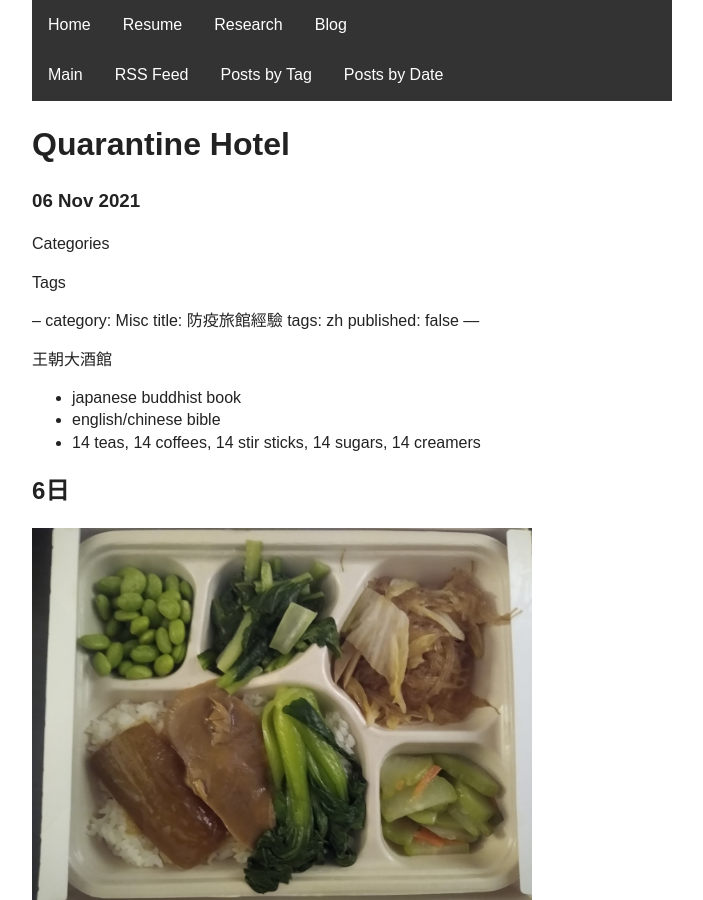
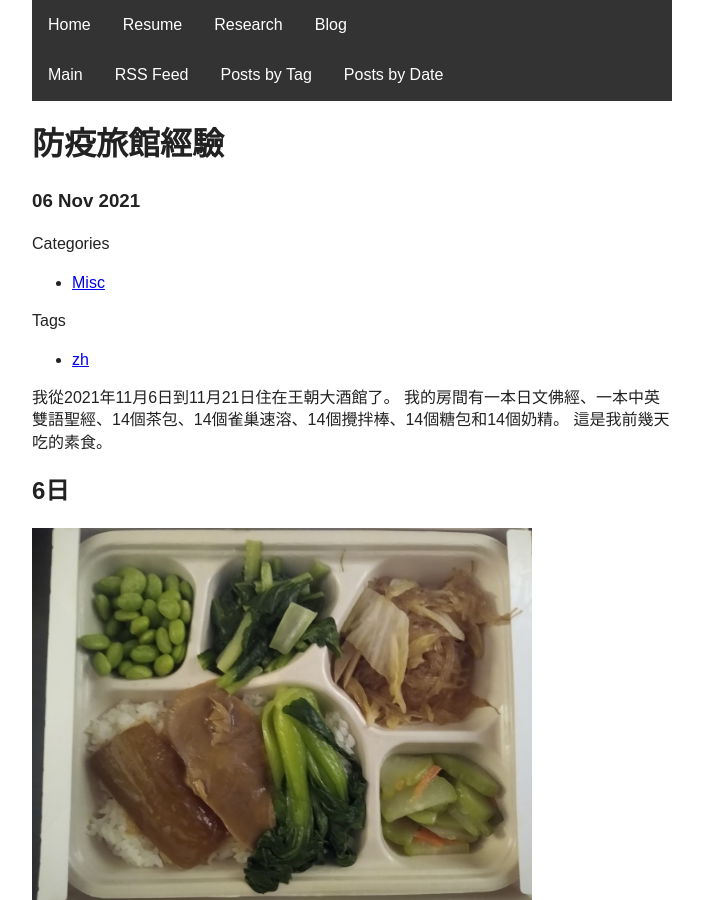
Before and after one commit to atkirtland/atkirtland.github.io, a Jekyll site: the page built from _posts/2021-11-06-quarantine-hotel.md, in a window 1280 px wide and 900 px high. Shown: the whole window, without its empty margins (288-991 px from the left). Built offline with Jekyll 4.4.1, drawn with Linux system fonts in a browser that asks for light colours; comment, search, counter and statistics services are not loaded.

Commit message:
wordgame puzzle post, publish two taiwan posts

```diff
--- a/_posts/2021-11-06-quarantine-hotel.md
+++ b/_posts/2021-11-06-quarantine-hotel.md
@@ -1,15 +1,13 @@
---
+---
 category: Misc
 title: 防疫旅館經驗
 tags: zh
-published: false
+published: true
 ---
 
-王朝大酒館
-
-- japanese buddhist book
-- english/chinese bible
-- 14 teas, 14 coffees, 14 stir sticks, 14 sugars, 14 creamers
+我從2021年11月6日到11月21日住在王朝大酒館了。
+我的房間有一本日文佛經、一本中英雙語聖經、14個茶包、14個雀巢速溶、14個攪拌棒、14個糖包和14個奶精。
+這是我前幾天吃的素食。
 
 ## 6日
 
@@ -125,3 +123,18 @@
 <img src="/assets/img/geli-6wan.jpg" width=500>
 
 - 左上角：海鮮菇
+
+## 13日
+
+<img src="/assets/img/geli-7zao.jpg" width=500>
+
+
+<img src="/assets/img/geli-7wu.jpg" width=500>
+
+<img src="/assets/img/geli-7wan.jpg" width=500>
+
+## 14日
+
+<img src="/assets/img/geli-8zao.jpg" width=500>
+
+<img src="/assets/img/geli-8wu.jpg" width=500>
```
Also changed, not shown: _posts/2021-12-21-living-in-taipei-notes.md (+1 -1 lines), _posts/2022-04-24-wordgame-locks-puzzle.md (added, +60 -0 lines), assets/img/wg-puzzle1-end.jpg (added), assets/img/wg-puzzle1-start.jpg (added).
